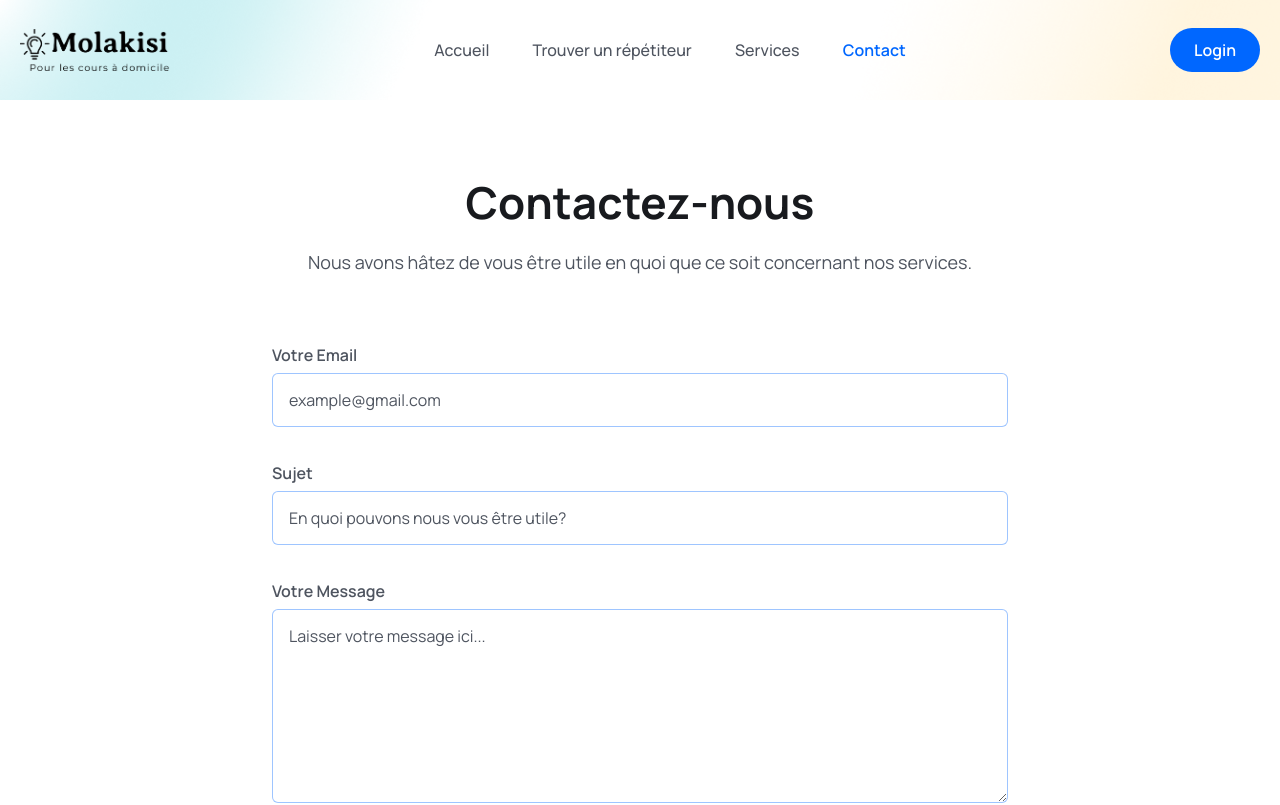
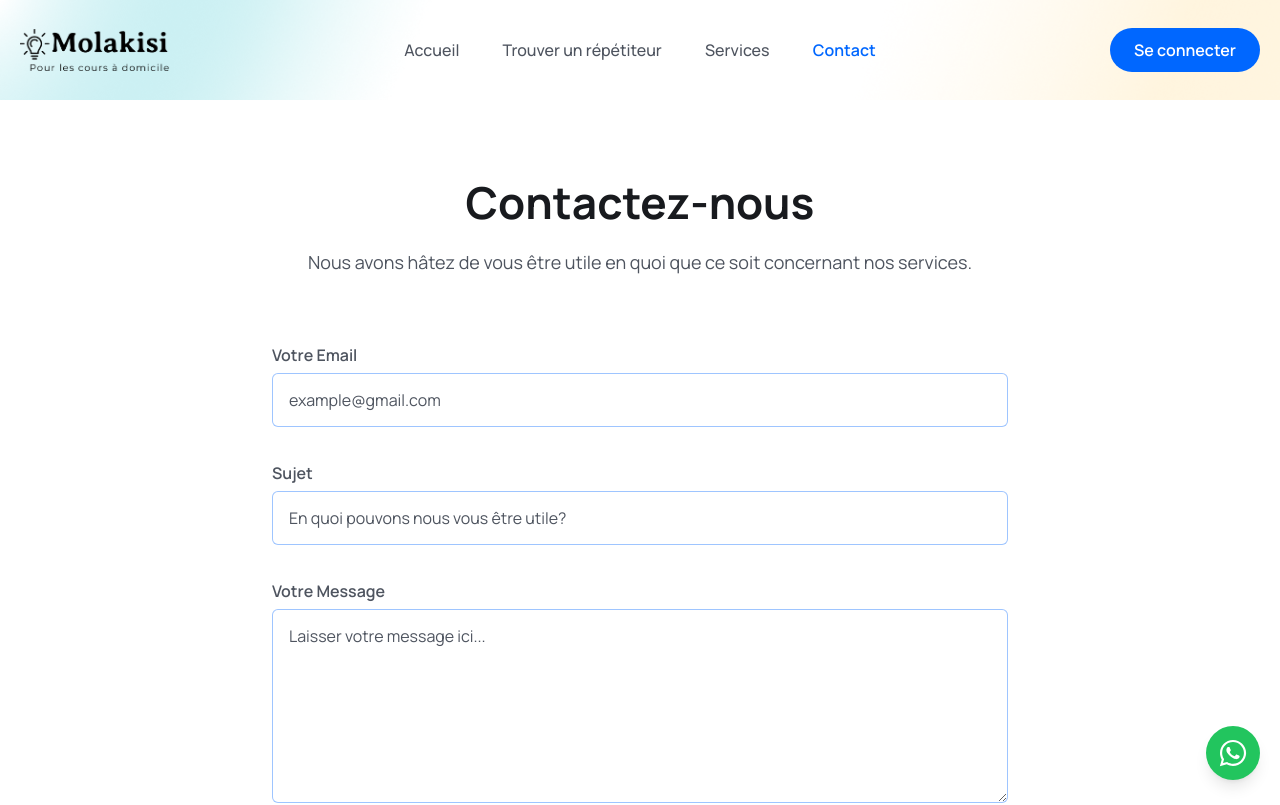
Before and after one commit to Giohuram/Molakisi-services, a React (Vite) app in the folder frontend/: page /contact in a window 1280 px wide. Shown: the top 805 px of the page. Built offline with nearby package versions, Linux system fonts and the light colour scheme.

Commit message:
add whatsApp button for interaction with visitors

```diff
--- a/frontend/src/App.jsx
+++ b/frontend/src/App.jsx
@@ -1,8 +1,14 @@
 import './App.css';
-import Layout from './layout/Layout'
+import Layout from './layout/Layout';
+import WhatsAppButton from './pages/WhatsAppButton'; // Assure-toi que le chemin est correct
 
 function App() {
-  return <Layout />;
+  return (
+    <>
+      <Layout />
+      <WhatsAppButton />
+    </>
+  );
 }
 
-export default App
+export default App;
--- a/frontend/src/assets/data/faqs.js
+++ b/frontend/src/assets/data/faqs.js
@@ -17,7 +17,7 @@ export const faqs = [
   },
   {
     "question": "Y a-t-il des frais d'inscription ?",
-    "content": "Oui les frais d'inscription sont payable une seule fois lors de la réservation et il revient à $ 10 USD."
+    "content": "Oui le frais d'inscription sont payable une seule fois lors de la réservation et n'est pas remboursable. Il revient à $ 10 USD."
   },
   {
     "question": "Proposez-vous des cours pour enfants ?",
--- a/frontend/src/components/Footer/Footer.jsx
+++ b/frontend/src/components/Footer/Footer.jsx
@@ -1,6 +1,6 @@
-import { Link } from 'react-router-dom';
 import logo from '../../assets/images/logo.png';
 import { AiFillYoutube, AiFillInstagram, AiFillFacebook, AiFillLinkedin } from 'react-icons/ai';
+import { Link } from 'react-router-dom';
 
 const socialLinks = [
   {
@@ -8,11 +8,11 @@ const socialLinks = [
     Icon: <AiFillYoutube className='hover:text-primaryColor w-6 h-6' />,
   },
   {
-    path: "#",
+    path: "https://web.facebook.com/molakisiservices",
     Icon: <AiFillFacebook className='hover:text-primaryColor w-6 h-6' />,
   },
   {
-    path: "#",
+    path: "https://www.instagram.com/molakisi_services/",
     Icon: <AiFillInstagram className='hover:text-primaryColor w-6 h-6' />,
   },
   {
@@ -65,13 +65,15 @@ const Footer = () => {
         {/* Social Icons */}
         <div className='flex justify-center space-x-6 mb-6'>
           {socialLinks.map((link, index) => (
-            <Link
-              to={link.path}
+            <a
+              href={link.path}
               key={index}
+              target="_blank"
+              rel="noopener noreferrer"
               className='w-10 h-10 rounded-full flex items-center justify-center hover:bg-white transition duration-300'
             >
               {link.Icon}
-            </Link>
+            </a>
           ))}
         </div>
 
--- a/frontend/src/components/Header/Header.jsx
+++ b/frontend/src/components/Header/Header.jsx
@@ -123,7 +123,7 @@ const Header = () => {
               </div>
             ) : (
               <Link to="/login">
-                <button className="bg-primaryColor py-2 px-6 text-white font-[600] h-[44px] flex items-center justify-center rounded-[50px]">Login</button>
+                <button className="bg-primaryColor py-2 px-6 text-white font-[600] h-[44px] flex items-center justify-center rounded-[50px]">Se connecter</button>
               </Link>
             )}
 
--- a/frontend/src/pages/Home.jsx
+++ b/frontend/src/pages/Home.jsx
@@ -27,7 +27,7 @@ const Home = () => {
                   Vous faire parler l&apos;anglais en peu de temps, c&apos;est notre boulot.
                 </h1>
                 <p className='text-[16px] leading-[28px] text-textColor mt-[20px]'>
-                  Bienvenue sur Anglais na ndaku.com, un service d&apos;anglais spécialisée dans les cours à domicile offert par Molakisi Business Group. Nous sommes dédiés à vous offrir une expérience d&apos;apprentissage personnalisée et accessible, directement depuis le confort de votre maison et bureau.
+                  Bienvenue sur Anglais na ndaku.com, un service d&apos;anglais spécialisée dans les cours à domicile offert par Molakisi Business Group. Nous sommes dédiés à vous offrir une expérience d&apos;apprentissage personnalisée et accessible, directement depuis le confort de votre maison.
                 </p>
                 <Link to="/tutors">
                   <button className='btn bg-blue-600 hover:bg-blue-700 transition duration-300 ease-in-out py-3 px-8 rounded-full text-white font-semibold mt-[30px]'>
@@ -79,7 +79,7 @@ const Home = () => {
        <section>
         <div className='container'>
           <div className='lg:w-[470px mx-auto'>
-            <h2 className='heading text-center'>Fournir une formation qualité</h2>
+            <h2 className='heading text-center'>Fournir une formation de qualité</h2>
             <p className='text__para text-center'>
               Nous Offrons des cours d&apos;anglais adaptés et à tous les niveaux des enfants aux adultes.
             </p>
--- /dev/null
+++ b/frontend/src/pages/WhatsAppButton.jsx
@@ -0,0 +1,19 @@
+import { FaWhatsapp } from 'react-icons/fa';
+
+function WhatsAppButton() {
+  const whatsAppLink = "https://wa.me/243856493284"; // Remplace par ton numéro
+
+  return (
+    <a
+      href={whatsAppLink}
+      target="_blank"
+      rel="noopener noreferrer"
+      className="fixed bottom-5 right-5 bg-green-500 text-white p-3 rounded-full shadow-lg hover:bg-green-600 transition"
+      aria-label="Chat with us on WhatsApp"
+    >
+      <FaWhatsapp size={30} />
+    </a>
+  );
+}
+
+export default WhatsAppButton;
```
